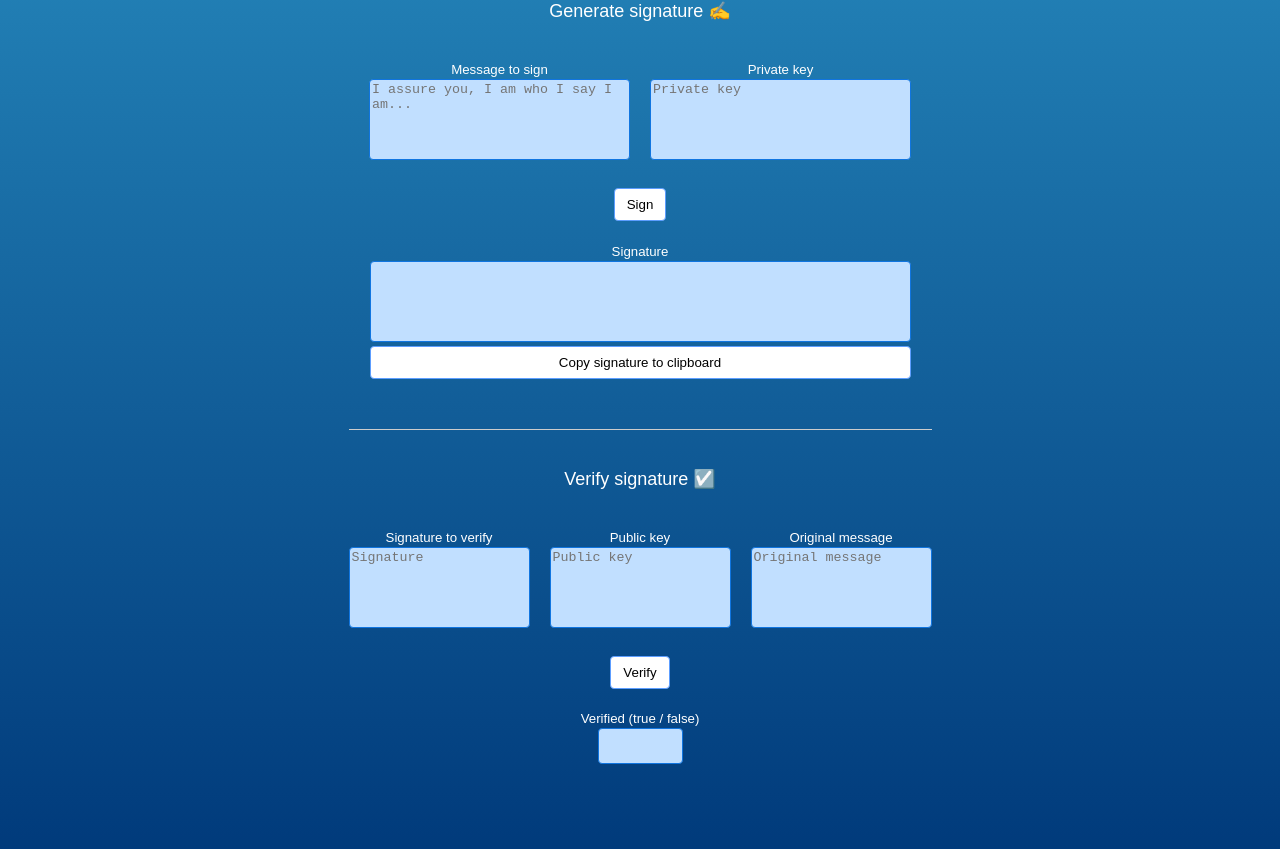
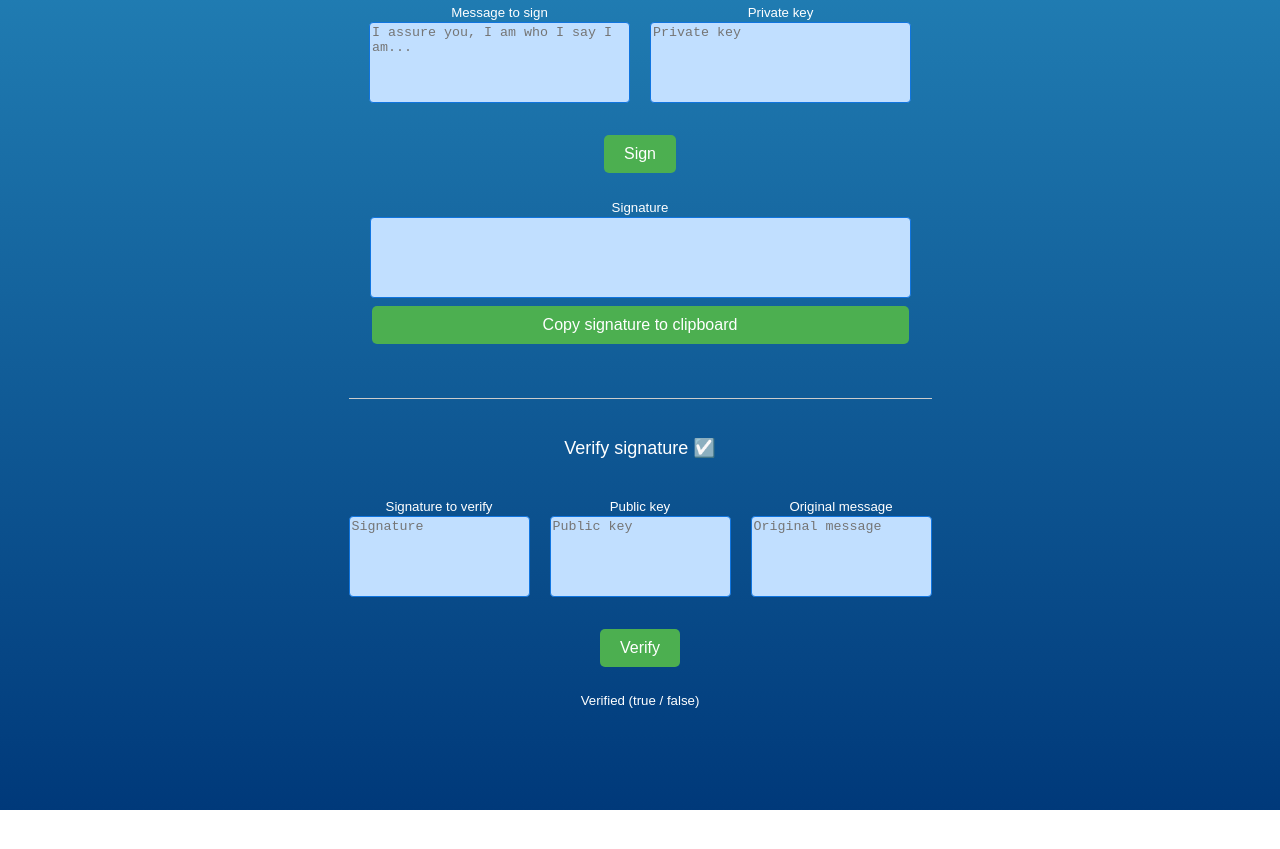
Before and after one commit to digneludvig/pqc-signer, a React (Create React App) app in the folder frontend/pqc-signer/: page / in a window 1280 px wide. Shown: the part 827-1676 px from the top of the page. After the commit the page ends 1637 px from the top, so only its background shows below. Built offline with nearby package versions, Linux system fonts and the light colour scheme.

Commit message:
prettier buttons

```diff
--- a/frontend/pqc-signer/src/App.css
+++ b/frontend/pqc-signer/src/App.css
@@ -112,20 +112,27 @@ h2 {
 }
 
 button {
-  border-radius: 4px;
-  padding: 8px 12px 8px 12px;
-  border: 1px solid #5c9dff;
-  background-color: white;
+  background-color: #4CAF50; /* Green background */
+  border: none;
+  color: white;
+  padding: 10px 20px;
+  text-align: center;
+  text-decoration: none;
+  display: inline-block;
+  font-size: 16px;
+  margin: 4px 2px;
+  transition: background-color 0.3s ease; /* Smooth transition for hover effect */
+  cursor: pointer; /* Change mouse cursor to pointer */
+  border-radius: 5px; /* Rounded corners */
 }
 
 button:hover {
-  background-color: #cde9ff;
-  border: 1px solid white;
+  background-color: #45a049;
 }
 
 button:active {
-  background-color: #88c0ff;
-  transform: scale(0.96);
+  background-color: #397d35;
+  transform: scale(0.98);
 }
 
 textarea {
@@ -139,6 +146,15 @@ textarea {
   margin-bottom: 4px;
 }
 
-.verified-bool {
-  font-size: xx-large;
+.icon {
+  font-size: 24px;
 }
+
+.animate {
+  animation: fadeIn 0.5s;
+}
+
+@keyframes fadeIn {
+  from { opacity: 0; }
+  to { opacity: 1; }
+}
--- a/frontend/pqc-signer/src/App.js
+++ b/frontend/pqc-signer/src/App.js
@@ -10,13 +10,6 @@ const API_BASE_URL = 'http://localhost:8080'
 class App extends Component {
   state = {
     selectedAlgorithm: 'dilithium2',
-    outputFormat: 'base64',
-  }
-
-  toggleOutputFormat = () => {
-    this.setState(prevState => ({
-      outputFormat: prevState.outputFormat === 'base64' ? 'hex' : 'base64'
-    }));
   }
 
   handleAlgorithmChange = (selectedAlgorithm) => {
@@ -33,8 +26,9 @@ class App extends Component {
           <h2>A simple tool to play with PQC signatures.</h2>
         </div>
         <div className="flex-container-outer">
-          <div><AlgorithmPicker selectedAlgorithm={selectedAlgorithm} onAlgorithmChange={this.handleAlgorithmChange} /></div>
-          <button onClick={this.toggleOutputFormat}>Toggle hex / base64</button>
+          <div>
+            <AlgorithmPicker selectedAlgorithm={selectedAlgorithm} onAlgorithmChange={this.handleAlgorithmChange} />
+          </div>
           <div><KeyPairGenerator apiBaseUrl={API_BASE_URL} algorithm={selectedAlgorithm} /></div>
           <div><SignatureGenerator apiBaseUrl={API_BASE_URL} algorithm={selectedAlgorithm} /></div>
           <div><SignatureVerifier apiBaseUrl={API_BASE_URL} algorithm={selectedAlgorithm} /></div>
--- a/frontend/pqc-signer/src/SignatureVerifier.js
+++ b/frontend/pqc-signer/src/SignatureVerifier.js
@@ -5,7 +5,7 @@ const SignatureVerifier = ({ apiBaseUrl, algorithm }) => {
     message: '',
     publicKey: '',
     signature: '',
-    isVerified: ''
+    isVerified: '',
   });
 
   const verifySignature = () => {
@@ -20,7 +20,10 @@ const SignatureVerifier = ({ apiBaseUrl, algorithm }) => {
     })
       .then(response => response.json())
       .then(data => {
-        setState(prevState => ({ ...prevState, isVerified: data.isVerified }));
+        setState(prevState => ({
+          ...prevState,
+          isVerified: data.isVerified,
+        }));
       })
       .catch(error => console.error('Error:', error));
   };
@@ -73,7 +76,13 @@ const SignatureVerifier = ({ apiBaseUrl, algorithm }) => {
       </div>
       <div>
         <h5>Verified (true / false)</h5>
-        <textarea className='verified-bool' readOnly value={state.isVerified} rows={1} cols={4}/>
+        <div className='verification-result'>
+          {state.isVerified !== '' && (
+            <div className="animate">
+              {state.isVerified === 'true' ? '✅' : '❌'}
+            </div>
+          )}
+        </div>
       </div>
     </div>
   );
```
